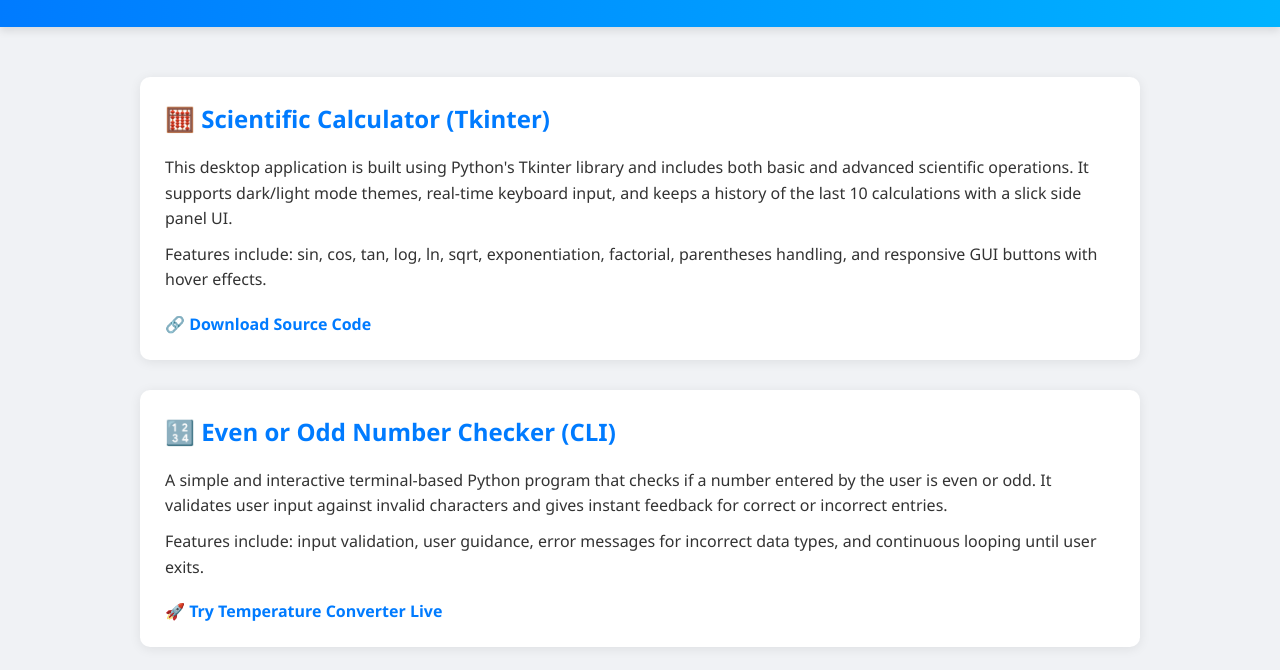
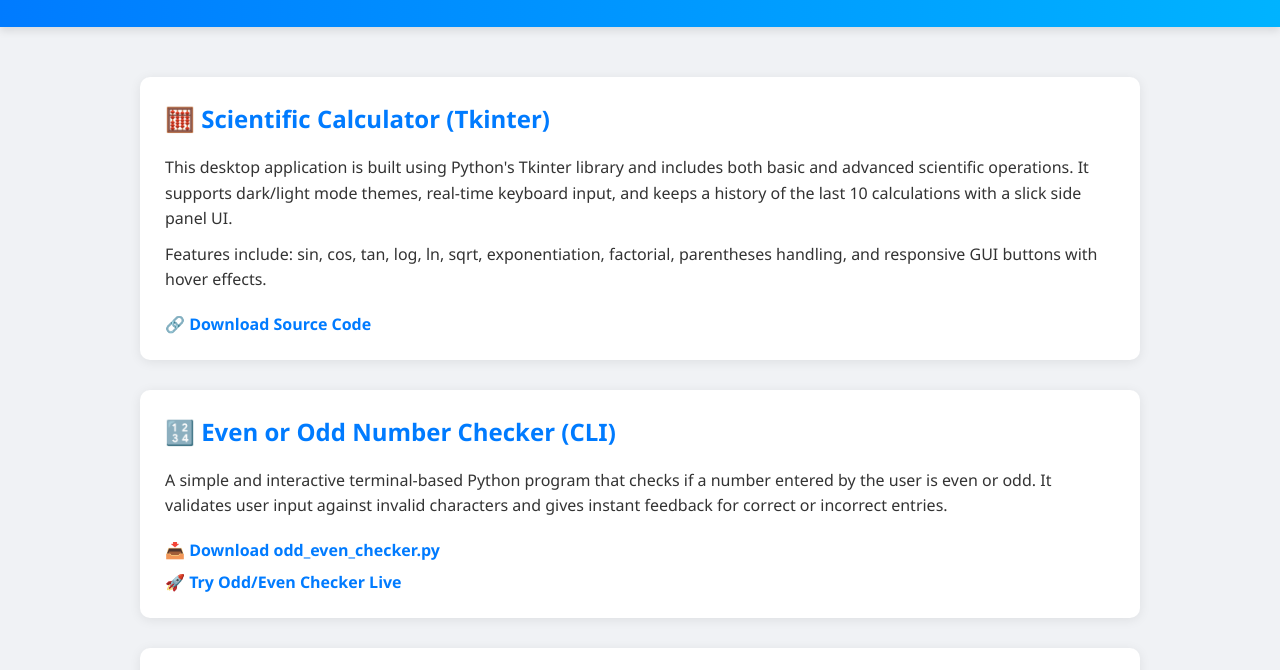
Before and after one commit to radhika-verma06/my-portfolio, a plain HTML site: page index.html in a window 1280 px wide. Shown: the part 125-795 px from the top of the page. Drawn offline with Linux system fonts and the light colour scheme.

Commit message:
Update index.html

```diff
--- a/index.html
+++ b/index.html
@@ -87,10 +87,11 @@
     <div class="project">
       <h2>🔢 Even or Odd Number Checker (CLI)</h2>
       <p>A simple and interactive terminal-based Python program that checks if a number entered by the user is even or odd. It validates user input against invalid characters and gives instant feedback for correct or incorrect entries.</p>
-      <p>Features include: input validation, user guidance, error messages for incorrect data types, and continuous looping until user exits.</p>
-      <a href="https://my-portfolio-evbmolyxlvu5rklrwous4h.streamlit.app/" target="_blank">🚀 Try Temperature Converter Live</a>
+      <a href="odd_even_checker.py" download>📥 Download odd_even_checker.py</a>
+      <br />
+      <a href="https://my-portfolio-YOUR_ODD_EVEN_APP_LINK.streamlit.app/" target="_blank">🚀 Try Odd/Even Checker Live</a>
+    </div>
 
-    </div>
 
     <div class="project">
       <h2>🌡️ Temperature Converter (GUI)</h2>
```
